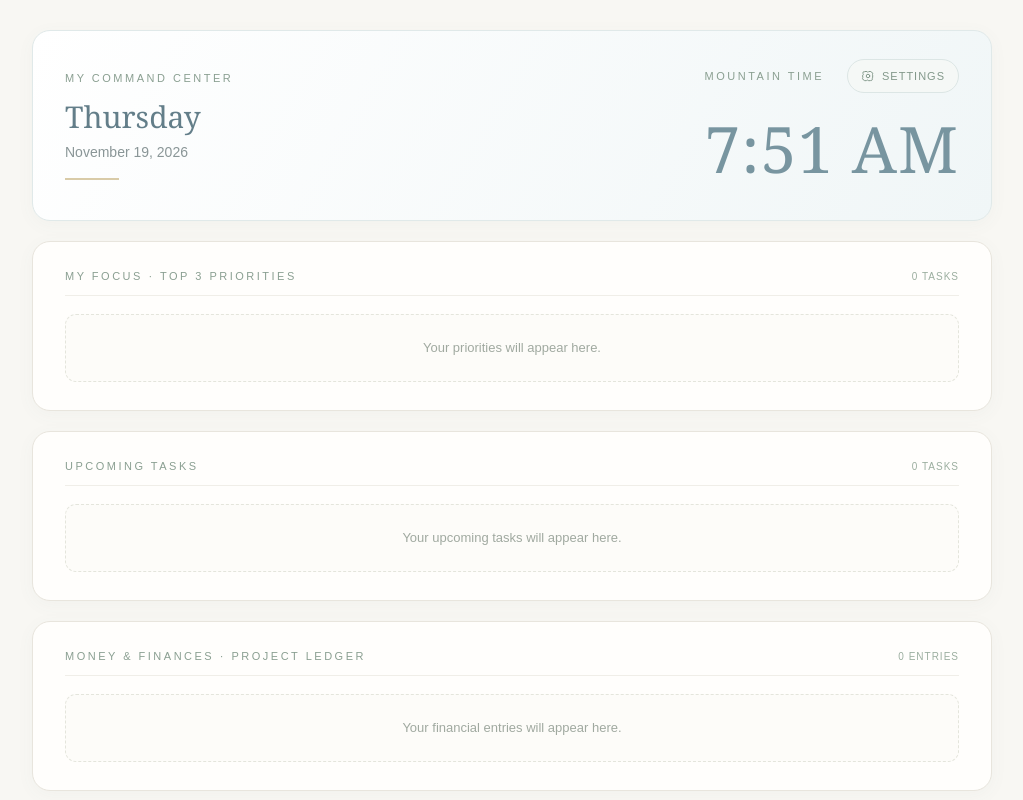
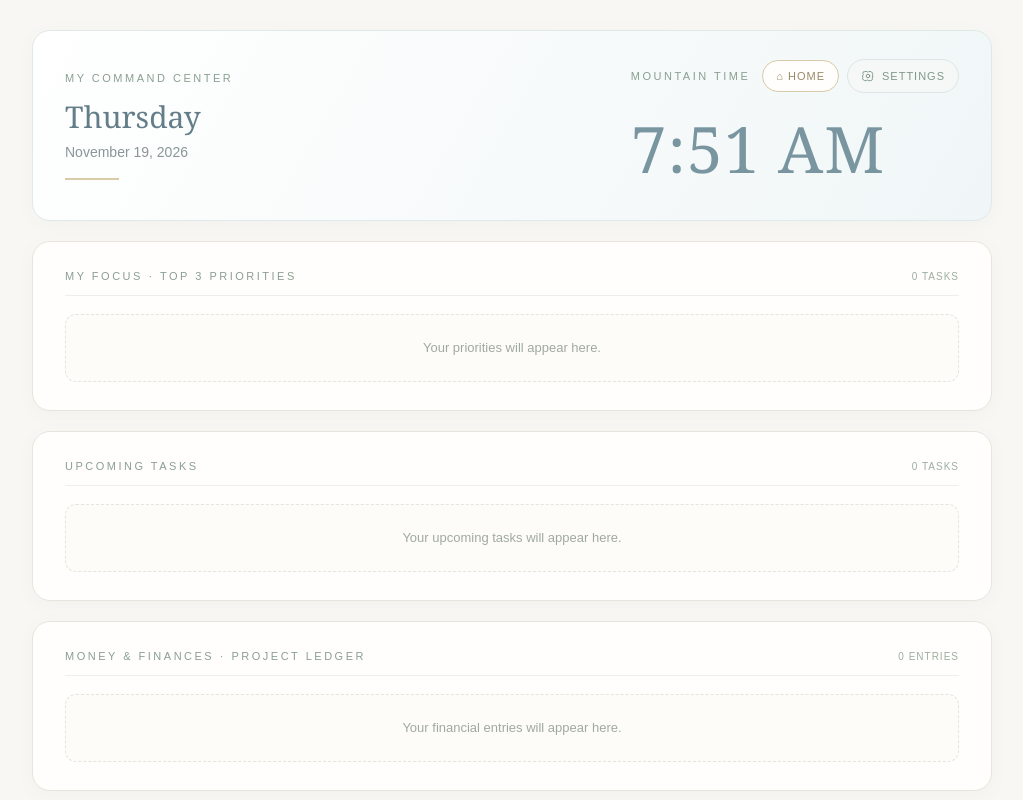
Before and after one commit to doxadenice/command-center-widgets, a plain HTML site: page index.html in a window 1280 px wide. Shown: the top 800 px of the page, without its empty margins (128-1151 px from the left). Drawn offline with Linux system fonts and the light colour scheme.

Commit message:
Update index.html
add home button to return to home.html

```diff
--- a/index.html
+++ b/index.html
@@ -76,22 +76,33 @@ body {
   margin-top: 18px;
 }
 
-/* Settings */
+/* Header controls */
 .header-actions {
   display: flex;
   align-items: center;
   justify-content: space-between;
   gap: 12px;
   margin-bottom: 12px;
+  flex-wrap: wrap;
 }
 
 .header-actions .label {
   margin: 0;
 }
 
-.settings-toggle {
+.header-buttons {
+  display: flex;
+  align-items: center;
+  gap: 8px;
+  flex-wrap: wrap;
+  justify-content: flex-end;
+}
+
+.settings-toggle,
+.home-button {
   display: inline-flex;
   align-items: center;
+  justify-content: center;
   gap: 7px;
   padding: 9px 13px;
   border: 1px solid #DCE6E5;
@@ -101,10 +112,20 @@ body {
   font: 11px Arial, sans-serif;
   letter-spacing: 1px;
   cursor: pointer;
+  text-decoration: none;
+  white-space: nowrap;
+  transition: background 0.2s ease;
 }
 
-.settings-toggle:hover {
+.settings-toggle:hover,
+.home-button:hover {
   background: #EAF1ED;
+}
+
+.home-button {
+  border-color: #D9CBA8;
+  background: #FFFEFC;
+  color: #9A8968;
 }
 
 .settings-toggle svg {
@@ -112,6 +133,7 @@ body {
   height: 14px;
 }
 
+/* Settings */
 .connection {
   display: none;
 }
@@ -265,7 +287,8 @@ body {
 
 /* Keyboard accessibility */
 button:focus-visible,
-input:focus-visible {
+input:focus-visible,
+a:focus-visible {
   outline: 2px solid #A9C6C9;
   outline-offset: 3px;
 }
@@ -294,6 +317,15 @@ input:focus-visible {
   #day {
     font-size: 26px;
   }
+
+  .header-actions {
+    align-items: flex-start;
+  }
+
+  .header-buttons {
+    width: 100%;
+    justify-content: flex-start;
+  }
 }
 </style>
 </head>
@@ -312,6 +344,15 @@ input:focus-visible {
     <div class="header-actions">
       <div class="label">Mountain Time</div>
 
+      <div class="header-buttons">
+
+        <a
+          class="home-button"
+          href="https://doxadenice.github.io/command-center-widgets/home.html"
+        >
+          ⌂ HOME
+        </a>
+
         <button
           id="settings-toggle"
           class="settings-toggle"
@@ -328,6 +369,8 @@ input:focus-visible {
           </svg>
           SETTINGS
         </button>
+
+      </div>
     </div>
 
     <div id="clock"></div>
```
Lines whose indentation alone changed are shown as unchanged.
